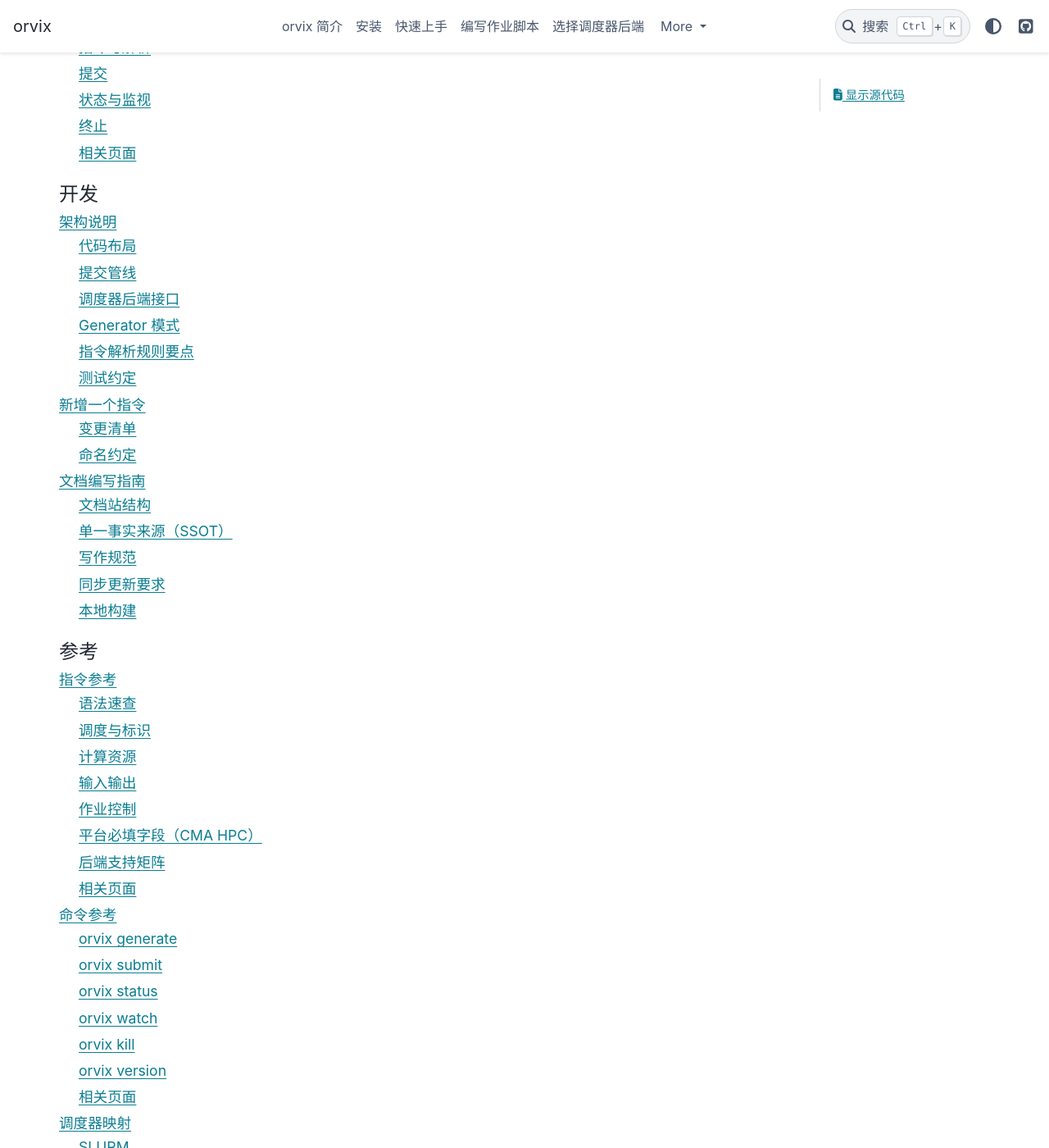
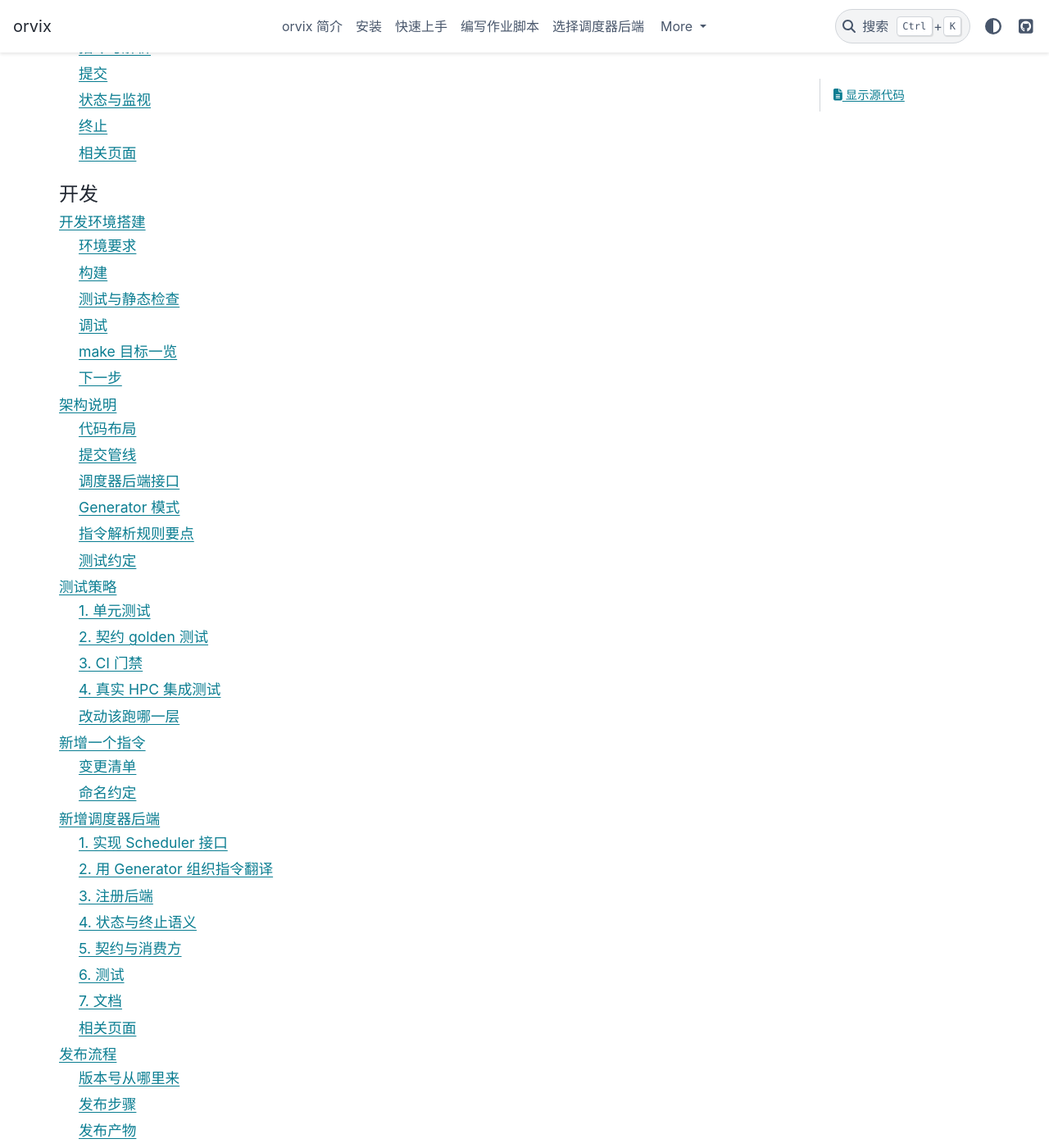
Before and after one commit to cemc-oper/orvix, a Sphinx documentation site: the page built from docs/source/index.rst, in a window 1280 px wide and 1400 px high, scrolled down 2590 px. Shown: the whole window at 82% size. Built offline with Sphinx 7.4.7 and the PyData theme 0.15.4, drawn with Linux system fonts in a browser that asks for light colours; some of the changed lines change nothing that is shown.

Commit message:
:memo: Complete develop section for contributors
- develop/setup.md: Go 1.26 toolchain, HPC load_env.sh versus WSL setup, build/test/debug commands and the full make target table
- develop/testing.md: four verification layers (unit tests with per-file coverage notes, jobspec golden with regen-golden review discipline, the four CI jobs, real HPC runs via orvix-hpc-test) and a table mapping change types to required verification
- develop/adding-scheduler.md: new checklist for adding a backend - Scheduler interface contract per method, generator pattern, registration, state and kill semantics, contract enum plus consumer pin bumps, golden/CI and documentation updates
- develop/releasing.md: version injection chain, tag-driven GoReleaser release steps, artifact list, local snapshot dry-run and post-release actions
- develop/architecture.md: add the generate versus submit artifact table and deduplicate parser rules and test conventions into links
- develop/adding-directive.md: require synchronizing guide and troubleshooting pages for new keys
- index.rst: register all seven develop pages
- Verified with sphinx-build -W; make targets, CI job names and referenced source paths cross-checked against the repository

Refs runtime/orvix-devel/doc/2026-11-09-docs-redesign/orvix-docs-redesign-plan.md (stage S4).

````diff
--- a/docs/source/develop/adding-directive.md
+++ b/docs/source/develop/adding-directive.md
@@ -45,6 +45,11 @@
 - `docs/source/reference/directives.md`：指令全集表格与后端支持矩阵各加一行；
 - `docs/source/reference/scheduler-mapping.md`：各后端映射表加一行（或注明忽略）。
 
+同时检查相关指南页是否需要同步：新键若有使用场景或易错写法，更新
+`guide/writing-scripts.md`（配方/常见错误）、`guide/choosing-scheduler.md`（后端差异）与
+`guide/troubleshooting.md`（症状条目）。页面归属与同步要求见
+[文档编写指南](documentation.md)。
+
 ### 6. 通知消费方（takflow 仓库）
 
 契约合并（并发布/打 tag）后，通知 takflow 升 pin：在 takflow 侧运行
--- /dev/null
+++ b/docs/source/develop/adding-scheduler.md
@@ -0,0 +1,89 @@
+# 新增调度器后端
+
+新增一个后端（例如接入新的调度系统）会同时触及**代码、契约与消费方**，
+按下面顺序做，不要只做代码部分。改内部实现前请先读 [架构说明](architecture.md)。
+
+## 1. 实现 Scheduler 接口
+
+在 `internal/scheduler/<name>.go` 新建后端，实现 `scheduler.Scheduler`：
+
+| 方法 | 实现要求 |
+|---|---|
+| `Name() string` | 规范后端名，小写，与契约 `scheduler` 枚举值一致 |
+| `PreambleFor(d *directive.Set) ([]string, error)` | 把指令集翻译成该调度器的指令行，不带换行符 |
+| `Submit(scriptPath string) (jobID, command string, err error)` | 执行原生提交命令，返回作业号与实际执行的命令字符串（会写进 `.info.yaml`） |
+| `Status(jobID string) (string, error)` | 返回调度器**原始**状态字符串；已结束作业也尽量能查到（参考 SLURM 的 sacct 回退） |
+| `Kill(jobID string, sig os.Signal) error` | `sig == nil` 时用后端默认行为；对已结束作业应视为成功（幂等）；不支持自定义信号时显式报错 |
+| `NormalizeState(raw string) JobState` | 把原始状态映射到归一化状态，未知值返回 `UNKNOWN` |
+
+## 2. 用 Generator 组织指令翻译
+
+指令翻译是声明式的：为每个键写一个 `Generator`，在 `PreambleFor` 里按固定顺序列出。
+
+```go
+type Generator func(d *directive.Set) (string, bool)   // 未命中返回 ("", false)
+```
+
+参考现有后端的辅助函数与特殊处理：
+
+- SLURM：`sbatch` / `sbatchQ`（含空白加引号）/ `sbatchBare`（裸旗标），
+  以及 `requeue` 这类布尔反转的定制 generator；
+- Donau：合并类指令（`cpus-per-task` + `memory` → 一条 `-R`，
+  `project` + `application` → 一条 `-d`）、时间格式转换。
+
+需要显式决定并记录：**每个键在新后端是映射还是忽略**；
+空值是跳过还是生成空旗标（现有两后端行为相反，选哪种都可以，但必须在文档写清楚）。
+
+## 3. 注册后端
+
+- `internal/scheduler/scheduler.go` 的 `ByName`：在 switch 中加分支；
+- 若后端需要在构造时读取指令集（例如 local 需要 `output`/`error` 来做输出重定向），
+  在 `For` 中像 `NewLocal(d)` 那样处理；`ByName` 路径用于 status/kill，拿不到指令集，
+  实现时不要依赖它一定存在。
+
+## 4. 状态与终止语义
+
+- 归一化状态只有七种，终止态是 COMPLETED / FAILED / CANCELLED / TIMEOUT；
+  映射表在 `internal/scheduler/state.go` 与各后端的 `NormalizeState`。
+- `watch` 只依赖归一化状态判断结束，所以**终止态映射不全会导致 watch 永远不退出**。
+- 信号处理的平台相关代码放在 `signal_unix.go` / `signal_windows.go`、
+  `local_unix.go` / `local_windows.go` 这类带 build tag 的文件中。
+
+## 5. 契约与消费方
+
+新后端名需要进入契约的 `scheduler` 枚举：
+
+- `spec/jobspec/jobspec.schema.json` 的 `scheduler.enum` 加上新名字；
+- 按语义化版本更新 `spec/jobspec/VERSION`（新增后端为 MINOR）；
+- 合并发布后通知消费方升 pin：takflow（`scripts/sync_jobspec.py`）与
+  orvix-hpc-test（`scripts/sync_conformance.sh`）。
+
+## 6. 测试
+
+- `internal/scheduler/<name>_test.go`：指令映射、合并/转换逻辑、状态归一化、kill 行为；
+- `spec/jobspec/conformance_test.go` 的 `conformanceSchedulers` 加上新后端，
+  并准备对应的 `conformance/golden/<name>/` 目录：
+
+  ```bash
+  make regen-golden     # 生成新后端的基线，diff 随同一 commit 评审
+  ```
+
+- CI（`.github/workflows/ci.yml`）与发布（`.goreleaser.yaml`）如需覆盖新平台，一并修改；
+- 真实环境验证：在 `orvix-hpc-test` 增加平台配置与用例，实跑提交/状态/kill，
+  见 [测试策略](testing.md)。
+
+## 7. 文档
+
+- `reference/directives.md`：后端支持矩阵加一列，逐键标注映射或忽略；
+- `reference/scheduler-mapping.md`：新增后端小节（指令输出格式、提交/状态/终止命令、
+  原始状态映射、预处理规则）；
+- `reference/cli.md`、`reference/configuration.md`：kill 与信号相关行为、新环境变量；
+- `guide/choosing-scheduler.md`：适用场景与限制；
+- `guide/monitoring-and-killing.md`、`guide/troubleshooting.md`：行为差异与常见症状；
+- 页面归属与同步要求见 [文档编写指南](documentation.md)。
+
+## 相关页面
+
+- [架构说明](architecture.md)
+- [新增一个指令](adding-directive.md)
+- [测试策略](testing.md)
--- a/docs/source/develop/architecture.md
+++ b/docs/source/develop/architecture.md
@@ -34,7 +34,18 @@
    （作业 ID、调度器、提交命令、解析后的指令等）。
 6. **监视**（可选）— `--watch` 时 `watch.Run` 轮询状态直到终止状态。
 
-`orvix generate` 只执行 1–3 并写出 `.submit` 文件。
+`orvix generate` 只执行 1–3 并写出 `.submit` 文件。两者的产物差异：
+
+| 阶段 | generate | submit |
+|---|---|---|
+| 解析 / 选后端 / 渲染 | 是 | 是 |
+| 写 `.submit` | 是 | 是（`--dry-run` 时改写 stdout） |
+| 调用调度器提交 | 否 | 是 |
+| 写 `.info.yaml` | 否 | 是 |
+| 写 `.submit.log` | 仅失败时 | 成功与失败都写（`--no-log` 关闭） |
+| 轮询状态 | 否 | 仅 `--watch` |
+
+产物格式见 [文件格式](../reference/file-formats.md)。
 
 ## 调度器后端接口
 
@@ -76,16 +87,16 @@
 
 ## 指令解析规则要点
 
-- 指令必须在脚本初始注释块内；标记为恰好大写 `#ORVIX`，`#` 与 `ORVIX` 之间无空格。
-- 支持条件指令 `#ORVIX [scheduler=<name>] key=value`（目前仅支持 scheduler 条件），
-  条件指令覆盖同键的无条件指令。
-- 未知键静默丢弃，不做透传。指令全集即 `spec/jobspec/` 契约的指令投影
-  （见 [jobspec 契约](../reference/jobspec.md)）。
+用户视角的语法规则见 [编写作业脚本](../guide/writing-scripts.md)，
+指令全集见 [指令参考](../reference/directives.md)。实现上需要记住的三点：
+
+- 解析在第一个非空、非注释行处停止；行首空白允许；`#ORVIX` 后必须跟空白或行尾。
+- 条件指令 `#ORVIX [scheduler=<name>] key=value` 在解析期按最终后端过滤，
+  同键后出现者覆盖先出现者。
+- 未知键静默丢弃，不做透传；`KnownDirectives` 由 `spec/jobspec` 的 schema 派生校验
+  （`spec_test.go`），不会与契约漂移（见 [jobspec 契约](../reference/jobspec.md)）。
 
 ## 测试约定
 
-- 测试使用 `stretchr/testify`（`assert` / `require`）。
-- 解析器测试（`internal/directive/parser_test.go`）覆盖引号值、裸键、条件过滤、
-  覆盖行为、畸形输入等边界。
-- 各后端测试验证指令映射与特殊逻辑（如 Donau 的时间转秒）。
-- 运行：`make test`，单包 `make test PKG=./internal/directive`。
+- 测试使用 `stretchr/testify`（`assert` / `require`），测试文件与被测代码同目录。
+- 完整的分层策略（单元 / golden / CI / HPC 实跑）与各层跑法见 [测试策略](testing.md)。
--- /dev/null
+++ b/docs/source/develop/releasing.md
@@ -0,0 +1,64 @@
+# 发布流程
+
+orvix 通过 Git 标签触发 GoReleaser 发布，产物是静态 Linux 二进制压缩包。
+本页面向维护者。
+
+## 版本号从哪里来
+
+`orvix version` 的取值链路（`internal/version/version.go`）：
+
+1. 发布构建由 GoReleaser 在链接期注入：
+   `-X github.com/cemc-oper/orvix/internal/version.Version=<tag 去掉 v 后的版本>`；
+2. 未注入时读 Go build info：`go install ...@vX.Y.Z` 安装的二进制取模块版本；
+3. 本地开发构建退化为 VCS 短哈希（12 位，脏工作区加 `+dirty`）或模块伪版本；
+4. 都没有则为 `dev`。
+
+## 发布步骤
+
+1. 确认主线就绪：`go test -race ./...`、`go vet ./...`、`gofmt -l .` 全部通过；
+2. 确认文档与行为一致，特别是指令表、命令选项与状态映射（见
+   [文档编写指南](documentation.md)）；
+3. 若本次变更涉及指令集或后端，确认契约 `spec/jobspec/VERSION` 已按语义化版本更新，
+   golden 基线已随变更评审；
+4. 打标签并推送：
+
+   ```bash
+   git tag v1.3.0
+   git push origin v1.3.0
+   ```
+
+5. `release.yml` 自动执行：`go vet` + `go test` → GoReleaser 构建并发布到 GitHub Releases。
+
+## 发布产物
+
+`.goreleaser.yaml` 定义：
+
+| 产物 | 说明 |
+|---|---|
+| `orvix_<version>_linux_amd64.tar.gz` / `..._arm64.tar.gz` | 静态二进制压缩包（CGO_ENABLED=0，`-s -w` 精简符号） |
+| `checksums.txt` | 全部产物的 SHA-256 校验和 |
+| Release 说明 | 按 Git 提交生成的 changelog 与版本间对比链接 |
+
+## 本地预演
+
+不发布、只验证打包流程（需要本机安装 `goreleaser`）：
+
+```bash
+make release-snapshot     # goreleaser release --snapshot --clean，产物在 dist/
+```
+
+`dist/` 已在 `.gitignore` 中，不会误提交。
+
+## 发布之后
+
+- 通知契约消费方升 pin：takflow 与 orvix-hpc-test（仅在契约或行为有变化时必须），
+  见 [jobspec 契约](../reference/jobspec.md)；
+- 涉及提交/kill 行为变化时，在真实集群上用 orvix-hpc-test 复跑相关用例，
+  见 [测试策略](testing.md)；
+- 确认 Read the Docs 文档站已更新到对应版本。
+
+## 相关页面
+
+- [开发环境搭建](setup.md) — 构建与 make 目标
+- [测试策略](testing.md)
+- [新增一个指令](adding-directive.md) — 契约版本规则
--- /dev/null
+++ b/docs/source/develop/setup.md
@@ -0,0 +1,86 @@
+# 开发环境搭建
+
+本页面向修改 orvix 代码的开发者。所有命令默认在 `repo/orvix/` 下执行。
+
+## 环境要求
+
+- Go **1.26**（以 `go.mod` 的 `go` 指令为准）
+- `make`、`git`
+- 文档构建另需 Python 环境，见 [文档编写指南](documentation.md)
+
+环境准备：
+
+- **HPC**：工作区提供 `runtime/orvix-devel/load_env.sh`，用 `module` 加载 Go 1.26 与 CMake，
+  并把 `repo/orvix/bin` 加入 `PATH`：
+
+  ```bash
+  source runtime/orvix-devel/load_env.sh
+  ```
+
+- **WSL / 本地开发机**：自行安装 Go 1.26 即可，orvix 本体无 C 依赖；
+  默认 `CGO_ENABLED=0`，产出全静态二进制。
+
+跑测试与构建**不需要**调度器；只有真实提交才需要 `sbatch` / `dsub` 等命令。
+
+## 构建
+
+```bash
+make build               # 生成 bin/orvix
+make run ARGS="generate examples/hello.sh"
+make run ARGS="submit --dry-run examples/hello.sh"
+```
+
+交叉编译（默认关闭 CGO，可在老 glibc 的 HPC 上运行）：
+
+```bash
+make build-linux-amd64
+make build-linux-arm64
+make build-all           # 当前平台 + 上述两个 Linux 目标
+```
+
+## 测试与静态检查
+
+```bash
+make test                                  # 全部单元测试
+make test PKG=./internal/directive         # 单包
+go test ./internal/directive -run TestParseBasic
+go test -race ./...                        # 并发相关改动建议加 -race
+make vet
+gofmt -l .                                 # 应为空
+make tidy                                  # 同步 go.mod / go.sum
+```
+
+`make regen-golden` 用于重新生成契约 golden 基线，使用纪律见 [测试策略](testing.md)。
+
+## 调试
+
+任何子命令加 `--debug` 都会把解析、后端选择、实际执行的调度器命令等写到 stderr：
+
+```bash
+go run . submit --debug --dry-run examples/hello.sh
+```
+
+## make 目标一览
+
+| 目标 | 作用 |
+|---|---|
+| `all` | 同 `build`（默认目标） |
+| `build` | 编译当前平台的 `bin/orvix` |
+| `build-all` | 当前平台 + linux/amd64 + linux/arm64 |
+| `build-linux-amd64` / `build-linux-arm64` | 交叉编译 Linux 交付物 |
+| `test` | 运行单元测试，可用 `PKG=` 限定包 |
+| `regen-golden` | 重新生成 jobspec conformance golden |
+| `vet` | `go vet` |
+| `tidy` | `go mod tidy` |
+| `clean` | 删除 `bin/` |
+| `run` | 构建后以 `ARGS` 运行 |
+| `release-snapshot` | GoReleaser 本地预演，产物到 `dist/`，不发布 |
+| `help` | 打印目标与变量说明 |
+
+可用变量：`GO_BUILD_FLAGS`（附加构建/测试参数）、`CGO_ENABLED`（默认 0）、`PKG`、`ARGS`。
+
+## 下一步
+
+- [架构说明](architecture.md) — 改内部实现前先读
+- [测试策略](testing.md)
+- [文档编写指南](documentation.md) — 用户可见行为的文档同步要求
--- /dev/null
+++ b/docs/source/develop/testing.md
@@ -0,0 +1,92 @@
+# 测试策略
+
+orvix 的验证分四层：单元测试、契约 golden、CI 门禁、真实 HPC 集成测试。
+改动越靠近用户可见行为，越需要靠后几层。
+
+## 1. 单元测试
+
+使用 `stretchr/testify`（`assert` / `require`），测试文件与被测代码同目录。
+
+| 位置 | 覆盖内容 |
+|---|---|
+| `internal/directive/parser_test.go` | 引号值、裸键、条件过滤与覆盖、畸形输入、未知键丢弃 |
+| `internal/scheduler/*_test.go` | 各后端的指令映射与特殊逻辑（Donau 时间转秒、`-R`/`-d` 合并、SLURM kill 分阶段、信号解析、状态归一化） |
+| `internal/script/render_test.go` | shebang 提升、`#ORVIX` 剥离、空行处理 |
+| `internal/submit/*_test.go` | 提交/生成管线、产物路径推导、日志写入 |
+| `internal/jobinfo/jobinfo_test.go` | sidecar 读写 |
+| `cmd/status_test.go`、`internal/version/version_test.go` | 命令输出与版本推导 |
+
+```bash
+make test
+go test -race ./...     # local 后端与信号处理有并发逻辑，CI 也跑 -race
+```
+
+注意 `-race` 需要 CGO，与发布构建的 `CGO_ENABLED=0` 不冲突：测试在开发机/CI 上跑，
+发布产物仍是静态二进制。
+
+## 2. 契约 golden 测试
+
+`spec/jobspec/conformance_test.go` 的 `TestConformanceGolden` 把
+`conformance/vectors/*.sh` 逐个向量、逐个后端（`slurm` / `donau` / `local`）跑真实生成管线，
+与 `conformance/golden/<后端>/` 逐字节比对。
+
+**任何改变生成输出的改动都会让它变红**，这正是它的作用。有意改变输出时：
+
+```bash
+make regen-golden      # 即 go test ./spec/jobspec/ -run TestConformanceGolden -update
+```
+
+纪律：重新生成的 golden diff 必须**随同一个 commit 一起评审**，不要单独提交基线变更。
+
+## 3. CI 门禁
+
+`.github/workflows/ci.yml` 在每次 push 与 PR 上运行：
+
+| Job | 内容 |
+|---|---|
+| `lint` | `gofmt -l .` 必须为空 + `go vet ./...` |
+| `test` | `go test -race -coverprofile=coverage.out ./...`，覆盖率作为 artifact 上传 |
+| `jobspec golden` | 单独跑 `TestConformanceGolden`，让契约漂移按名字可见 |
+| `build` | linux/amd64 与 linux/arm64 交叉编译（CGO_ENABLED=0） |
+
+发布流程见 [发布流程](releasing.md)。
+
+## 4. 真实 HPC 集成测试
+
+> **HPC-only**：以下需要在真实集群上执行；WSL 侧只能跑其中的离线部分。
+
+工作区的 `runtime/orvix-devel/repo/orvix-hpc-test/` 是独立集成测试套件，真实调用
+`sbatch` / `dsub` 提交并验证结果。orvix 的行为变更（尤其是 kill、状态、指令映射）
+应在合并前用它实跑验证。
+
+常用入口（详见该仓库 README）：
+
+```bash
+cd runtime/orvix-devel/repo/orvix-hpc-test
+
+make check                                    # lint + 单元测试 + 构建（离线）
+./bin/orvix-hpc-test --lint                   # 离线校验用例定义
+make test-quick PLATFORM=hpc2023_sc1          # 快速冒烟（真实提交）
+make test PLATFORM=hpc2023_sc1                # 全量
+./bin/orvix-hpc-test --platform hpc2023_sc5 --tag smoke
+```
+
+与契约相关的两个机制：
+
+- **conformance 联动**：套件 vendor 了 orvix 的向量与 golden，运行时自动合成 `conf_*`
+  用例做 golden diff，在无调度器的 `ci_local` 平台也会真跑；
+- **漂移检查**：`scripts/ci.sh drift` 克隆构建 orvix@main，比对 vendor 副本并跑 local 端到端，
+  用于尽早发现主线与测试套件的漂移。
+
+ecFlow 提交/kill 链路的端到端验证使用该仓库的 `examples/ecflow/` 示例套件，
+runbook 见其 `docs/ecflow.md`；集成方式本身见 [与 ecFlow 集成](../guide/ecflow.md)。
+
+## 改动该跑哪一层
+
+| 改动类型 | 最小验证 |
+|---|---|
+| 仅文档 | 严格模式文档构建，见 [文档编写指南](documentation.md) |
+| 内部重构（无行为变化） | `make test` + `go vet` |
+| 指令解析、脚本改写、后端映射 | 单元测试 + golden + HPC 实跑 |
+| kill / 信号 / 状态 | 单元测试（含 `-race`）+ HPC 实跑（含 ecFlow kill 链路） |
+| 新增指令键 / 新增后端 | 上述全部，并通知消费方，见 [新增一个指令](adding-directive.md)、[新增调度器后端](adding-scheduler.md) |
--- a/docs/source/index.rst
+++ b/docs/source/index.rst
@@ -38,8 +38,12 @@
    :maxdepth: 2
    :caption: 开发
 
+   develop/setup
    develop/architecture
+   develop/testing
    develop/adding-directive
+   develop/adding-scheduler
+   develop/releasing
    develop/documentation
 
 .. toctree::
````
